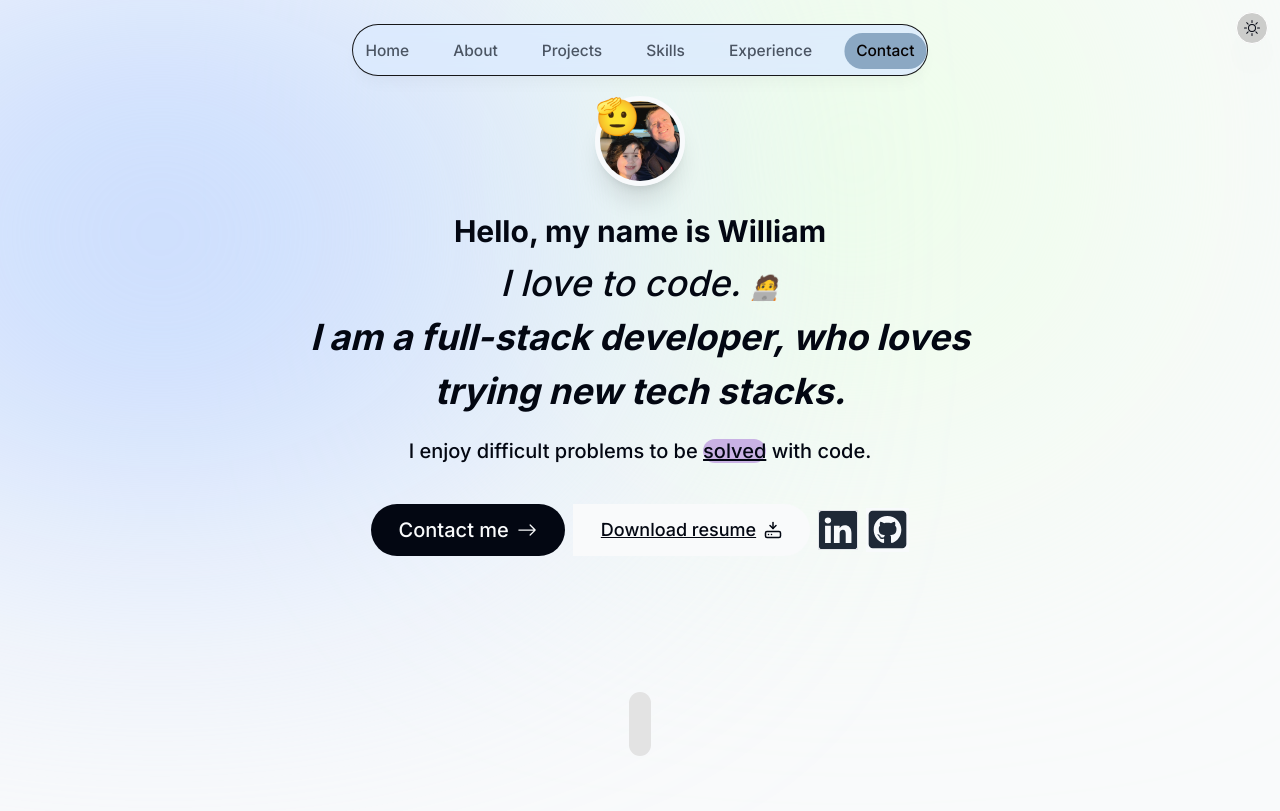
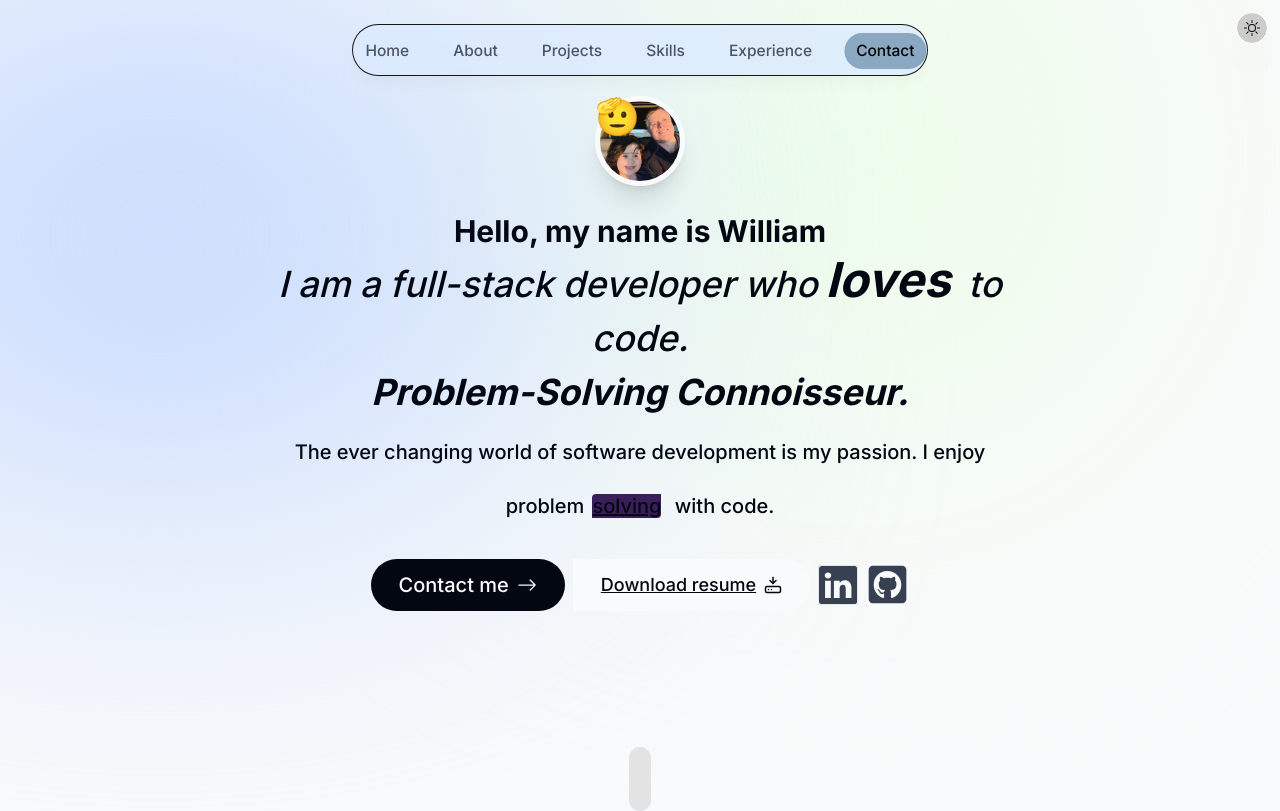
Before and after one commit to addicted2crypto/new_portfolio, a Next.js app: page / in a window 1280 px wide. Shown: the top 811 px of the page. Built offline with nearby package versions, Linux system fonts and the light colour scheme; no server answers.

Commit message:
dark mode class colors

```diff
--- a/src/app/components/header.tsx
+++ b/src/app/components/header.tsx
@@ -13,7 +13,7 @@ export default function Header() {
  const {activeSection, setActiveSection, setTimeOfLastClick} = useActiveSection();
 
   return <header className='z-[999] relative'>
-    <motion.div className='fixed top-0 left-1/2 h-[4.5rem] w-full rounded-none border border-black border-opacity-90 bg-blue-100 bg-opacity-80 shadow-lg shadow-black/[0.03] backdrop-blur-[0.5rem] sm:top-6 sm:h-[3.25rem] sm:w-[36rem] sm:rounded-full'
+    <motion.div className='fixed top-0 left-1/2 h-[4.5rem] w-full rounded-none border border-black border-opacity-90 bg-blue-100 bg-opacity-80 shadow-lg shadow-black/[0.03] backdrop-blur-[0.5rem] sm:top-6 sm:h-[3.25rem] sm:w-[36rem] sm:rounded-full dark:bg-[#060606] dark:border-black/40 dark:bg-opacity-80'
     initial={{ y: -100, x: "-50%", opacity: 0}}
     animate={{ y: 0, x: "-50%", opacity: 1}}
     >
@@ -30,7 +30,7 @@ export default function Header() {
             >
 
 
-             <Link className={clsx('flex w-full items-center justify-center px-3 py-3 hover:text-gray-950 transition', {
+             <Link className={clsx('flex w-full items-center justify-center px-3 py-3 hover:text-gray-950 transition dark:text-[#c1c1c1] dark:hover:text-[#e8e6e6]', {
               'text-[#050202]' : activeSection === link.name
              })}
                 href={link.hash}
@@ -42,7 +42,7 @@ export default function Header() {
                   {link.name}
                   {
                     link.name === activeSection && (
-                      <motion.span className='bg-[#8ba8c3] rounded-full absolute inset-0 -z-10'
+                      <motion.span className='bg-[#8ba8c3] rounded-full absolute inset-0 -z-10 dark:bg-[#384450]'
                       layoutId='activeSection'
                       transition={{
                         type: 'spring',
--- a/src/app/components/intro.tsx
+++ b/src/app/components/intro.tsx
@@ -79,17 +79,17 @@ export default function Intro() {
                 <h1>
                     <span className='font-semi-bold italic text-center'>
 
-                        I love to code. <span className='text-2xl'>🧑‍💻</span>
+                    I am a full-stack developer who<span className='font-bold text-5xl m-2'>loves</span> to code.
                     </span>
                 </h1>
                 <h2>
-                    <span className='font-bold italic '>
-                        I am a full-stack developer, who loves trying new tech stacks.
+                    <span className='font-bold italic'>
+                         Problem-Solving Connoisseur.
                     </span>
                 </h2>
                 <h3>
                     <span className='font-semi-bold text-xl'>
-                        I enjoy difficult problems to be <span className='bg-[#c9b2e4] rounded-full underline'>solved</span> with code.
+                        The ever changing world of software development is my passion. I enjoy problem<span className='bg-[#3a1e59] m-2 rounded-tl rounded-br underline'>solving</span> with code.
                     </span>
                 </h3>
                 <motion.div className='flex flex-col items-center justify-center text-lg hover:cursor-pointer sm:flex-row pt-8 gap-2 px-2 font-medium'
@@ -107,16 +107,16 @@ export default function Intro() {
                         <BsArrowRight className='opacity-69 group-hover:translate-x-1 transition' />
                     </Link>
 
-                    <a className='group bg-gray-50 px-7 py-3 flex items-center gap-2 rounded-e-full underline outline-none focus:scale-110 hover:scale-110 ' href="/resume.pdf" download>
+                    <a className='group bg-gray-50 px-7 py-3 flex items-center gap-2 rounded-e-full underline outline-none focus:scale-110 hover:scale-110 dark:bg-white/10 dark:text-white/80' href="/resume.pdf" download>
                         Download resume
                         <LuHardDriveDownload className='opacity-69 group-hover:translate-y-1 transition' />
                     </a>
                     {/* note to myself the colors are a little diffrent to highlight the first inline contact link */}
-                    <a className=' bg-slate-50 text-gray-800 hover:text-gray-950 flex items-center gap-2 text-[2.39rem] opacity-69 rounded-rull opacity-69 hover:scale-[1.15] active:scale-[115] transition border dark:bg-white/10 dark:text-white-60'
+                    <a className=' bg-slate-50 text-gray-700 hover:text-gray-950 flex items-center gap-2 text-[2.39rem] opacity-69 rounded-rull opacity-69 hover:scale-[1.15] active:scale-[115] transition border dark:bg-white/10 dark:text-white/50'
                         href="https://www.linkedin.com/in/william360/" target='_blank'>
                         <BsLinkedin />
                     </a>
-                    <a className='bg-slate-50 text-gray-800 hover:text-gray-950 flex items-center gap-2 text-[2.69rem] rounded-rull opacity-69 hover:scale-[1.15] active:scale-[1.15] transition border:bg-white/10 dark:text-white-[69]'
+                    <a className='bg-slate-50 text-gray-700 hover:text-gray-950 flex items-center gap-2 text-[2.69rem] rounded-rull opacity-69 hover:scale-[1.15] active:scale-[1.15] transition border:bg-white/10 dark:bg-white/10 dark:text-white/50'
                         href="https://github.com/addicted2crypto/">
                         <FaGithubSquare />
                     </a>
--- a/src/app/components/section-seperator.tsx
+++ b/src/app/components/section-seperator.tsx
@@ -5,7 +5,7 @@ import { motion } from "framer-motion";
 
 export default function SectionSeperator() {
   return (
-    <motion.div className='bg-[#e3e3e3] my-24 h-16 w-[1.369rem] rounded-full hidden sm:block'
+    <motion.div className='bg-[#e3e3e3] my-24 h-16 w-[1.369rem] rounded-full hidden sm:block dark:bg-opacity-20'
     initial={{opacity: 0, y: 100 }}
     animate={{opacity: 1, y: 0}}
     transition={{delay: 0.1969}}
--- a/src/app/components/single-project.tsx
+++ b/src/app/components/single-project.tsx
@@ -34,19 +34,18 @@ type ProjectProps = (typeof projectsData)[number];
     className='group mb-3 sm:mb-8 last:mb-0 '
     >
     <section
-
-        className=' bg-gray-100 max-w-[42rem] border border-black/5 rounded-lg overflow-hidden sm:pr-8 relative sm:h-[20rem] group-even:pl-2 hover:bg-[#bcbbbb]'>
+       className=' bg-gray-100 max-w-[42rem] border border-black/5 rounded-lg overflow-hidden sm:pr-8 relative sm:h-[20rem] group-even:pl-2 hover:bg-[#bcbbbb] dark:bg-white/10 dark:hover:bg-white/20'>
       {/* group-even ml 18rem to push over the code opposite of jpeg on evens need to add group to parent element always */}
       <div className='pt-4 pb-6 px-5 sm:pl-10 sm:pr-2 sm:pt-10 sm:max-w-[55%] flex flex-col h-full group-even:ml-[18rem]'>
       <h3 className='text-2xl font-semibold '>
       {title}
       </h3>
-      <p className='mt-2 leading-relaxed text-gray-700'>
+      <p className='mt-2 leading-relaxed text-gray-700 dark:text-white/70'>
        {description}
       </p>
     <ul className='flex flex-wrap mt-4 gap-2 sm:mt-auto'>
       {tags.map((tag, index) => (
-        <li className='bg-black/[0.7] px-3 py-1 text-[0.7rem] uppercase tracking-wider text-white rounded-full' key={index}>{tag}</li>
+        <li className='bg-black/[0.7] px-3 py-1 text-[0.7rem] uppercase tracking-wider text-white rounded-full dark:text-white/70' key={index}>{tag}</li>
       ))}
     </ul>
     </div>
--- a/src/app/components/toggle-darkmode.tsx
+++ b/src/app/components/toggle-darkmode.tsx
@@ -41,7 +41,7 @@ export default function Toggledarkmode() {
   }, []);
 
     return (
-    <button className='fixed md:top-3 md:right-3 sm:top-0 sm:right-0 bg-[#c4c4c3] bg-opacity-85 backdrop-blur-[0.5rem] border border-[#fff] shadow-2xl rounded-full flex items-center justify-center hover:scale-110 active:scale-110 transition-all w-[2rem] h-[2rem]'
+    <button className='fixed md:top-3 md:right-3 sm:top-0 sm:right-0 bg-[#c4c4c3] bg-opacity-85 backdrop-blur-[0.5rem] border border-[#fff] shadow-2xl rounded-full flex items-center justify-center hover:scale-110 active:scale-110 transition-all w-[2rem] h-[2rem] dark:bg-[#262626]'
      onClick={toggleTheme}
     >
         {
--- a/src/app/context/skills.tsx
+++ b/src/app/context/skills.tsx
@@ -32,7 +32,7 @@ export default function Skills() {
       <ul className='flex flex-wrap justify-center gap-2 text-lg text-[#404040]'>
        {
         skillsData.map((skill, index) => (
-          <motion.li className='bg-[#f6f6f6] border border-[#000]/[.169] rounded-lg px-5 py-3'
+          <motion.li className='bg-[#f6f6f6] border border-[#000]/[.169] rounded-lg px-5 py-3 dark:bg-white/20 dark:text-white/80 '
           key={index}
           variants={inViewAnimation}
           initial="initial"
```
